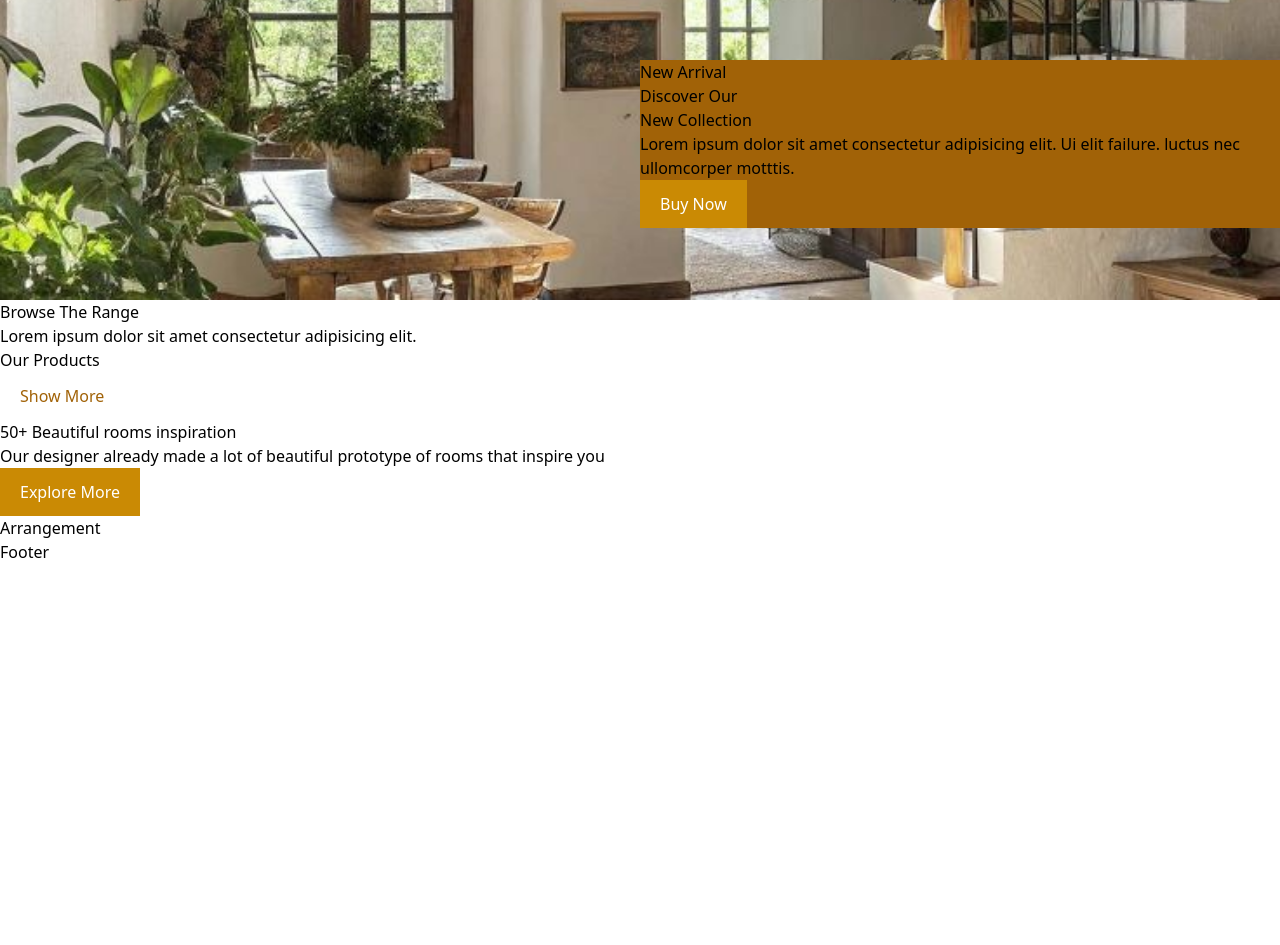
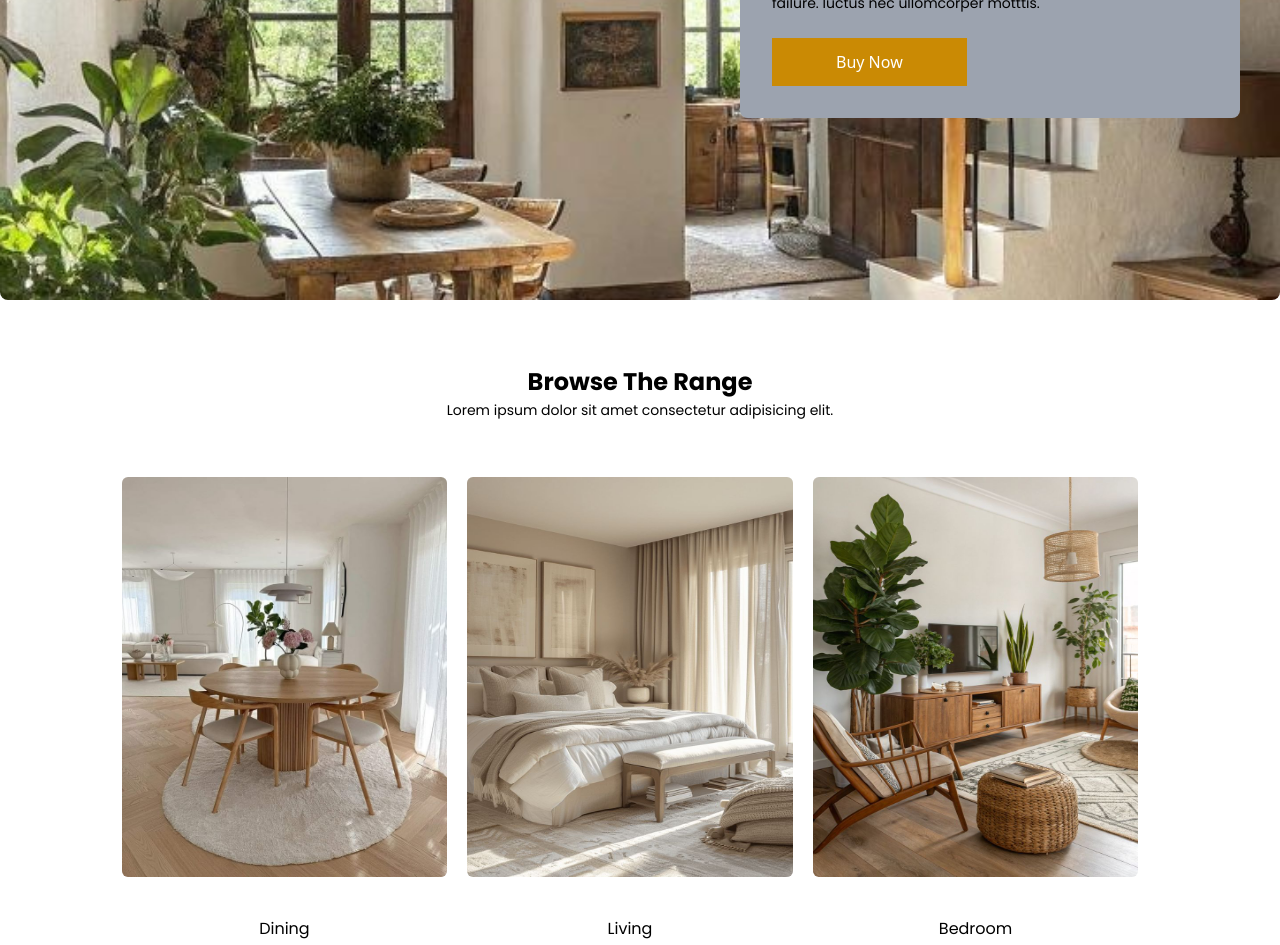
Before and after one commit to Gurmuked/Simple-E-commerce-website, a React (Vite) app in the folder ECom/: page / in a window 1280 px wide. Shown: the part 340-1285 px from the top of the page. Before the commit the page ends 904 px from the top, so only its background shows below. Built offline with nearby package versions, Linux system fonts and the light colour scheme.

Commit message:
complete part of Category components and some modification.

```diff
--- /dev/null
+++ b/ECom/public/category.jsx
@@ -0,0 +1,17 @@
+export const category = [
+  {
+    id:1,
+     img: "../src/assets/mealplace1.jpg",
+    title: "Dining"
+  },
+   {
+    id:2,
+    img: "../src/assets/bedroom.jpg",
+    title: "Living"
+  },
+   {
+    id:3,
+     img: "../src/assets/restplace.jpg",
+    title: "Bedroom"
+  }
+];
--- a/ECom/src/components/Button.jsx
+++ b/ECom/src/components/Button.jsx
@@ -1,7 +1,7 @@
 import React from 'react';
 
 const Button = (props) =>(
-    <button className={`px-5 py-3 ${props.style}`}>
+    <button className={`px-16 py-3 ${props.style}`}>
      {props.value}
     </button>
   )
--- a/ECom/src/components/Category.jsx
+++ b/ECom/src/components/Category.jsx
@@ -1,13 +1,21 @@
-import React from 'react'
+
+import { category } from '../../public/category';
 
 const Category = () =>(
-    <section>
-      <div>
-        <h2>Browse The Range</h2>
-        <p>Lorem ipsum dolor sit amet consectetur adipisicing elit.</p>
+    <section className='mx-16 flex flex-col justify-center items-center'>
+      <div className='flex flex-col justify-center items-center text-center w-[100%] mt-16 mb-4'>
+        <h2 className='font-poppins font-bold text-[24px] '>Browse The Range</h2>
+        <p className='font-poppins font-normal text-[14px]'>Lorem ipsum dolor sit amet consectetur adipisicing elit.</p>
       </div>
-      <div>
-
+      <div className='flex flex-row justify-center items-center text-center w-[90%] mt-10'>
+        {
+          category.map(({img, title, id, index }) => (
+            <div key={id} className={`flex flex-col justify-center items-center text-center w-[33%] ${index !== img.length -1 ? 'mr-5' : 'mr-0'}`}>
+              <img src={img} alt={title} className={`w-[100%] h-[400px] rounded-md mb-10  `} />
+              <h4 className='font-poppins font-normal text-[16px]' >{title}</h4>
+            </div>
+          ))
+        }
       </div>
     </section>
   )
--- a/ECom/src/components/Hero.jsx
+++ b/ECom/src/components/Hero.jsx
@@ -3,13 +3,13 @@ import Button from './Button';
 
 const Hero = () => (
   <section className="w-full h-[80vh]">
-    <div className={`bg-hero-pattern bg-cover bg-center h-[100%]`}>
-      <div className='absolute top-1/2 left-1/2 transfrom bg-yellow-700 '>
-        <h4>New Arrival</h4>
-        <h2>
+    <div className={`bg-hero-pattern bg-cover bg-center h-[100%] rounded-lg`}>
+      <div className='absolute top-[20%] right-10 transfrom bg-gray-400  w-[500px] px-8 py-8  rounded-lg'>
+        <h4 className='font-poppins font-semibold text-[16px] '>New Arrival</h4>
+        <h2 className='font-poppins font-bold text-yellow-700 text-[28px]'>
           Discover Our <br /> New Collection
         </h2>
-        <p>
+        <p className='font-poppins font-normal text-[14px] mb-6 mt-3'>
           Lorem ipsum dolor sit amet consectetur adipisicing elit. Ui elit failure. luctus nec
           ullomcorper motttis.
         </p>
--- a/ECom/src/constants/Gallery.js
+++ /dev/null
@@ -1,72 +0,0 @@
-import { barber, bedroom, bedroom1, mall, mealplace, mealplace1, restplace, salon, salon1, salon2, salon3, salon4 } from '../assets';
-
-export const category = [
-  {
-    img: mealplace,
-    title: "Dinig"
-  },
-   {
-    img: bedroom,
-    title: "Living"
-  },
-   {
-    img: restplace,
-    title: "Bedroom"
-  }
-];
-
-export const products = [
-   {
-    img: salon,
-    title: "Syitherine",
-    subtitle: "Stylish cafe ehair",
-    price: 2500.000,
-    delPrice: 3600.000
-  },
-  {
-    img: salon1,
-    title: "Leviosa",
-    subtitle: "Stylish cafe ehair",
-    price: 2500.000,
-  },
-  {
-    img: salon2,
-    title: "Lolito",
-    subtitle: "Luxury big safe",
-    price: 2500.000,
-    elPrice: 14000
-  },
-  {
-    img: salon3,
-    title: "Respira",
-    subtitle: "outdoor bar table and stool",
-    price: 2500.000,
-  },
-  {
-    img: salon4,
-    title: "Grifo",
-    subtitle: "Might lamp",
-    price: 1500.000,
-  },
-  {
-    img: salon1,
-    title: "Muggo",
-    subtitle: "Small mug",
-    price: 150.000,
-  },
-  {
-    img: salon2,
-    title: "Pingky",
-    subtitle: "Cute beal set",
-    price: 7000.000,
-    delPrice: 14000.000
-  },
-  {
-    img: salon3,
-    title: "Potty",
-    subtitle: "Minimalist flower pot",
-    price: 500.000,
-  }
-]
-
-export const inspiration = [bedroom1, barber, mall]
--- /dev/null
+++ b/ECom/src/constants/Gallery.jsx
@@ -0,0 +1,76 @@
+import React from 'react';
+//import { barber, bedroom, bedroom1, mall, mealplace, mealplace1, restplace, salon, salon1, salon2, salon3, salon4 } from '../assets';
+
+export const category = [
+  {
+    id:1,
+    img: "../assets/mealplace.jpg",
+    title: "Dinig"
+  },
+   {
+    id:2,
+    img: "../assets/bedroom.jpg",
+    title: "Living"
+  },
+   {
+    id:3,
+    img: "../assets/restplace.jpg",
+    title: "Bedroom"
+  }
+];
+
+// export const products = [
+//    {
+//     img: salon,
+//     title: "Syitherine",
+//     subtitle: "Stylish cafe ehair",
+//     price: 2500.000,
+//     delPrice: 3600.000
+//   },
+//   {
+//     img: salon1,
+//     title: "Leviosa",
+//     subtitle: "Stylish cafe ehair",
+//     price: 2500.000,
+//   },
+//   {
+//     img: salon2,
+//     title: "Lolito",
+//     subtitle: "Luxury big safe",
+//     price: 2500.000,
+//     elPrice: 14000
+//   },
+//   {
+//     img: salon3,
+//     title: "Respira",
+//     subtitle: "outdoor bar table and stool",
+//     price: 2500.000,
+//   },
+//   {
+//     img: salon4,
+//     title: "Grifo",
+//     subtitle: "Might lamp",
+//     price: 1500.000,
+//   },
+//   {
+//     img: mealplace1,
+//     title: "Muggo",
+//     subtitle: "Small mug",
+//     price: 150.000,
+//   },
+//   {
+//     img: salon2,
+//     title: "Pingky",
+//     subtitle: "Cute beal set",
+//     price: 7000.000,
+//     delPrice: 14000.000
+//   },
+//   {
+//     img: salon3,
+//     title: "Potty",
+//     subtitle: "Minimalist flower pot",
+//     price: 500.000,
+//   }
+// ]
+
+// export const inspiration = [bedroom1, barber, mall]
```
